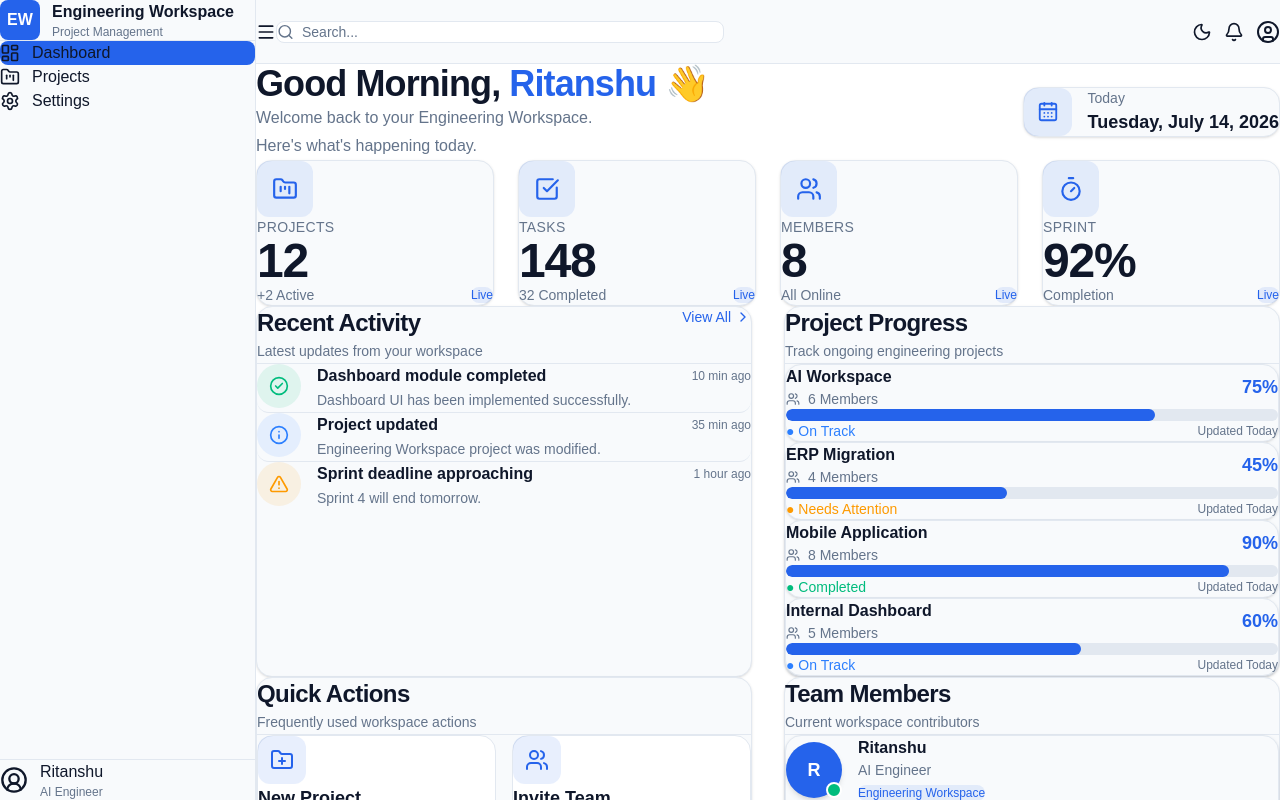
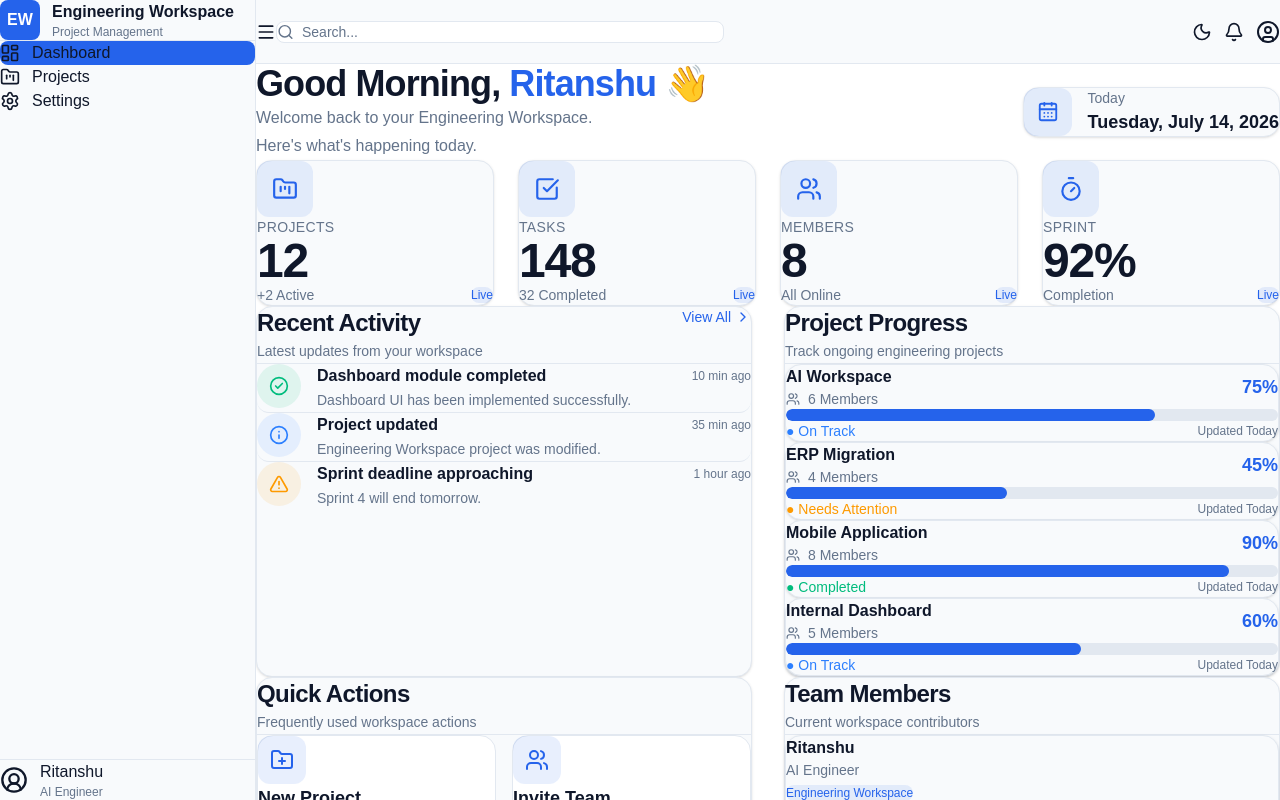
Before and after one commit to Ritanshu17/AI-Driven-Project-Management-System, a Next.js app in the folder frontend/: page /dashboard in a window 1280 px wide. Built offline with nearby package versions, Linux system fonts and the light colour scheme.

Commit message:
nothing modifies just tested new UI samples

```diff
--- a/frontend/components/dashboard/DashboardView.tsx
+++ b/frontend/components/dashboard/DashboardView.tsx
@@ -6,6 +6,9 @@ import RecentActivity from "./RecentActivity";
 import ProjectProgress from "./ProjectProgress";
 import QuickActions from "./QuickActions";
 import TeamMembers from "./TeamMembers";
+
+
+
 
 
 
@@ -32,8 +35,9 @@ export default function DashboardView() {
         <div className="flex gap-3 flex-wrap">
 
 
+
+
       </div>
-
       </div>
 
     </main>
--- a/frontend/components/dashboard/TeamMemberCard.tsx
+++ b/frontend/components/dashboard/TeamMemberCard.tsx
@@ -1,6 +1,8 @@
 "use client";
 
 import Card from "@/components/ui/Card"
+import { Avatar } from "../ui";
+
 interface TeamMemberCardProps {
   name: string;
   role: string;
@@ -15,11 +17,11 @@ export default function TeamMemberCard({
   project,
 }: TeamMemberCardProps) {
 
-  const initials = name
-    .split(" ")
-    .map((part) => part[0])
-    .join("")
-    .toUpperCase();
+
+<Avatar
+  name={name}
+  status={status}
+/>
 
   return (
     <Card
@@ -29,23 +31,6 @@ export default function TeamMemberCard({
 
       <div className="flex items-center gap-4">
 
-        {/* Avatar */}
-
-        <div className="relative">
-
-          <div className="flex h-14 w-14 items-center justify-center rounded-full bg-[var(--accent)] text-lg font-bold text-white shadow-md">
-            {initials}
-          </div>
-
-          <span
-            className={`absolute bottom-0 right-0 h-4 w-4 rounded-full border-2 border-[var(--background)] ${
-              status === "online"
-                ? "bg-emerald-500"
-                : "bg-gray-400"
-            }`}
-          />
-
-        </div>
 
         {/* Info */}
 
@@ -85,6 +70,7 @@ export default function TeamMemberCard({
 
       </div>
 
+
     </Card>
   );
 }
```
